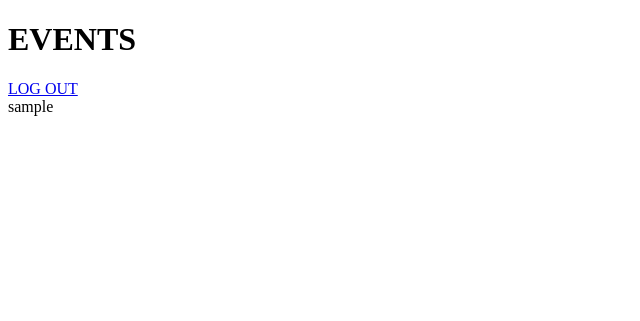
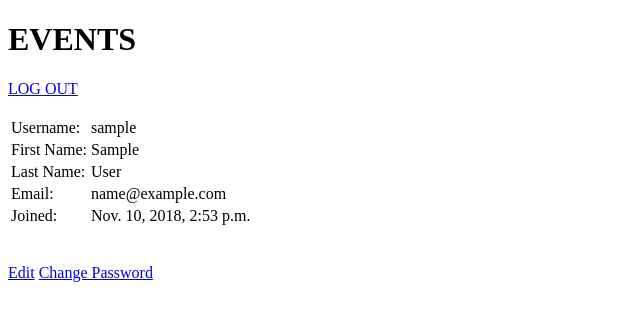
Before and after one commit to lenertovalucie/explorea, a Django app: page /accounts/profile/ in a window 1280 px wide. Shown: the top 321 px of the page, without its empty margins (0-640 px from the left). Run offline with Django 3.2, Linux system fonts and the light colour scheme; the visitor is signed in with stand-in values (Sample User, id 1).

Commit message:
Added Change Password link to accounts/profile.html template

```diff
--- a/explorea/accounts/urls.py
+++ b/explorea/accounts/urls.py
@@ -5,9 +5,9 @@ from . import views
 
 urlpatterns = [
     path('login/', auth_views.LoginView.as_view(template_name='accounts/login.html'), name='login'),
-    #path('logout/', auth_views.LogoutView.as_view(template_name='accounts/logged_out.html'), name='logout'),
     path('logout/', auth_views.LogoutView.as_view(next_page='/events/'), name='logout'),
     path('profile/', views.profile, name='profile'),
     path('register/', views.register, name='register'),
     path('profile/edit/', views.edit_profile, name='edit_profile'),
+    path('change-password/', views.change_password, name='change_password'),
 ]
--- a/explorea/accounts/views.py
+++ b/explorea/accounts/views.py
@@ -1,6 +1,7 @@
 from django.shortcuts import render, redirect
-from django.contrib.auth import authenticate, login
 from .forms import RegisterForm, EditProfileForm
+from django.contrib.auth import authenticate, login, update_session_auth_hash
+from django.contrib.auth.forms import PasswordChangeForm
 
 # Create your views here.
 def profile(request):
@@ -38,3 +39,16 @@ def edit_profile(request):
 
     form = EditProfileForm(instance=request.user)
     return render(request, 'accounts/edit_profile.html', {'form': form} )
+
+def change_password(request):
+
+    if request.method == 'POST':
+        form = PasswordChangeForm(data=request.POST, user=request.user)
+
+        if form.is_valid():
+            user = form.save()
+            update_session_auth_hash(request, user)
+            return redirect('/accounts/profile/')
+
+    form = PasswordChangeForm(user=request.user)
+    return render(request, 'accounts/change_password.html', {'form': form})
--- a/explorea/templates/accounts/profile.html
+++ b/explorea/templates/accounts/profile.html
@@ -1,5 +1,31 @@
 {% extends 'base.html' %}
 
 {% block content %}
-{{ user }}
+<br>
+<table>
+    <tr>
+        <td>Username: </td><td>{{ user.username }}</td>
+    </tr>
+    <tr>
+        <td>First Name: </td><td>{{ user.first_name }}</td>
+    </tr>
+    <tr>
+        <td>Last Name: </td><td>{{ user.last_name }}</td>
+    </tr>
+    <tr>
+        <td>Email: </td><td>{{ user.email }}</td>
+    </tr>
+     <tr>
+        <td>Joined: </td><td>{{ user.date_joined }}</td>
+    </tr>
+</table>
+
+
+<br><br>
+
+{% if user.is_authenticated %}
+<a href="/accounts/profile/edit/">Edit</a>
+<a href="/accounts/change-password/">Change Password</a>
+{% endif %}
+
 {% endblock content %}
```
Also changed, not shown: explorea/templates/accounts/change_password.html (added, +14 -0 lines).
